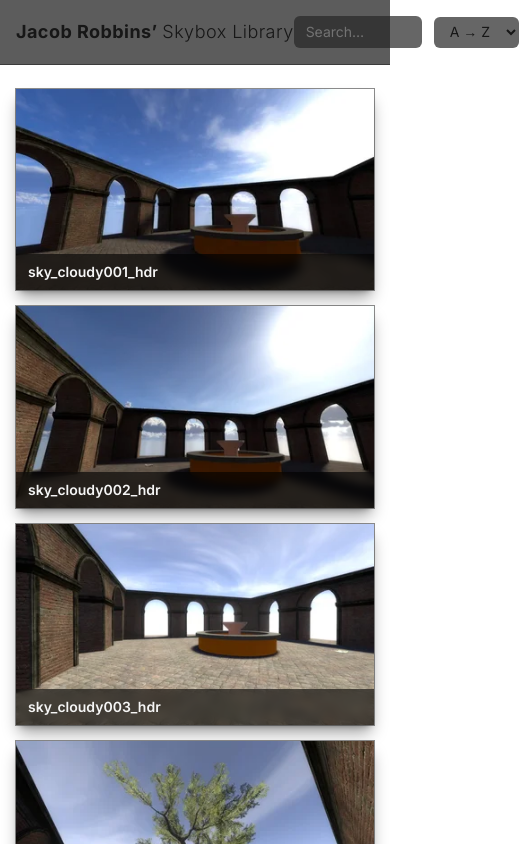
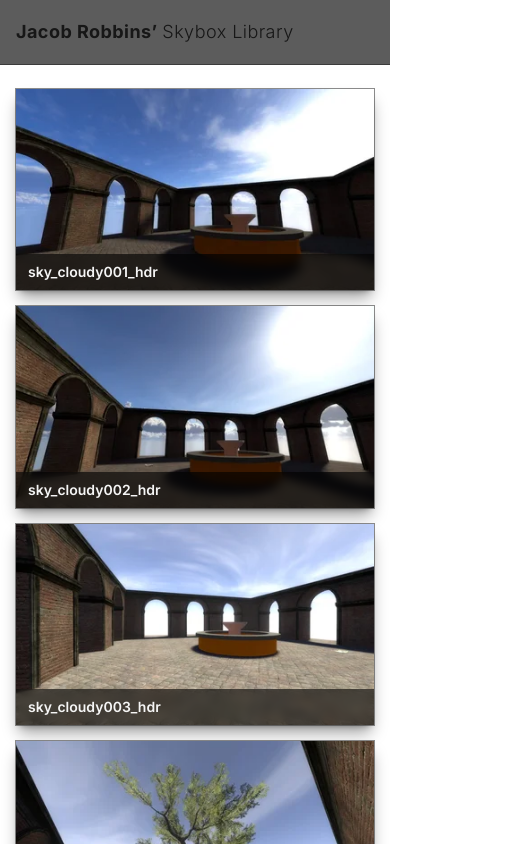
Before and after one commit to Jacobdeanr/Source_Skyboxes, a Next.js app: page /Source_Skyboxes_NextJS/ in a window 390 px wide. Shown: the top 844 px of the page, 519 px wide, since content can reach past the window. Built offline with nearby package versions, Linux system fonts and the light colour scheme.

Commit message:
Cleaned up Header on Mobile
Right now I'm hiding the search/filter on small displays

```diff
--- a/app/ui/header.tsx
+++ b/app/ui/header.tsx
@@ -1,59 +1,50 @@
 'use client';
 
-import { useEffect, useState } from 'react';
+import { useState, useEffect } from 'react';
 
 interface HeaderProps {
   onChange: (opts: { sort: string; query: string }) => void;
 }
 
 export default function Header({ onChange }: HeaderProps) {
-  const [sort,  setSort]  = useState<'alpha' | 'date'>('alpha');
+  const [sort, setSort]   = useState<'alpha' | 'date'>('alpha');
   const [query, setQuery] = useState('');
 
   useEffect(() => onChange({ sort, query }), [sort, query, onChange]);
 
   return (
-    <header
-      className="
-        sticky top-0 z-40
-        backdrop-blur-md bg-neutral-900/70
-        border-b border-neutral-800/60
-      "
-    >
-      <div
-        className="
-          mx-auto max-w-6xl
-          flex items-center justify-between
-          px-4 sm:px-6
-          h-16
-        "
-      >
-        {/* site title */}
+    <header className="sticky top-0 z-40 backdrop-blur-md bg-neutral-900/70 border-b border-neutral-800/60">
+      <div className="mx-auto max-w-6xl flex items-center justify-between px-4 sm:px-6 h-16">
+        {/* title */}
         <h1 className="text-lg sm:text-2xl font-bold tracking-wide whitespace-nowrap select-none">
           Jacob Robbins&rsquo; <span className="font-light">Skybox&nbsp;Library</span>
         </h1>
 
-        {/* right-side controls */}
-        <div className="flex items-center gap-3">
+        {/* controls */}
+        <div className="hidden sm:flex items-center gap-3 w-full sm:w-auto">
           {/* search */}
           <input
-            placeholder="Search…"
             value={query}
             onChange={(e) => setQuery(e.target.value)}
+            placeholder="Search…"
             className="
-              w-32 sm:w-48
-              rounded-md bg-neutral-800/70 px-3 py-1.5 text-sm
+              flex-auto min-w-0
+              w-48
+              rounded-md bg-neutral-800/70
+              px-3 py-1.5 text-sm
               placeholder:text-neutral-500
               focus:outline-none focus:ring-2 focus:ring-amber-500
             "
           />
 
-          {/* sort dropdown */}
+          {/* sort */}
           <select
             value={sort}
             onChange={(e) => setSort(e.target.value as any)}
             className="
-              rounded-md bg-neutral-800/70 px-3 py-1.5 text-sm
+              flex-none
+              rounded-md bg-neutral-800/70
+              px-3 py-1.5 text-sm
               focus:outline-none focus:ring-2 focus:ring-amber-500
             "
           >
```
